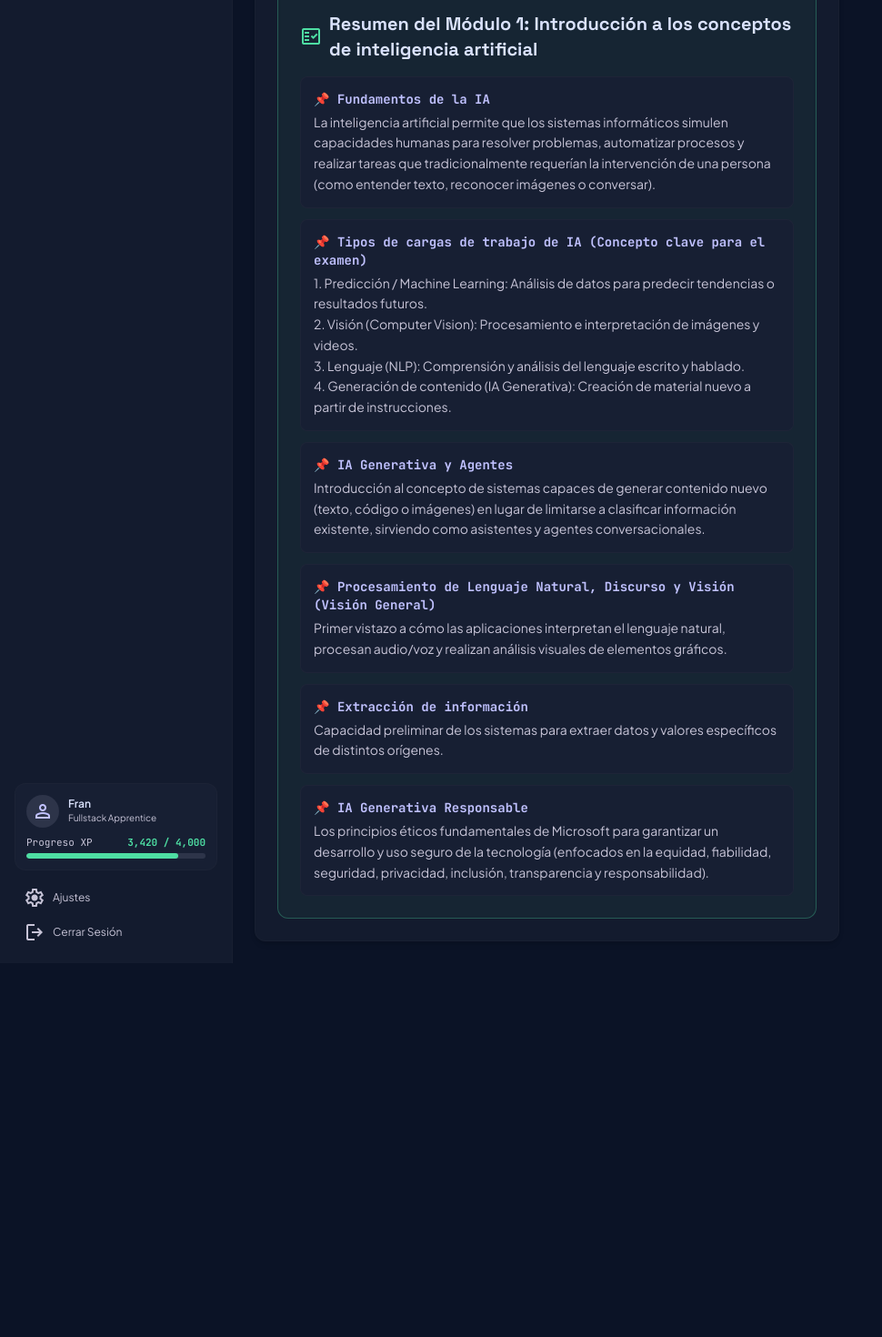
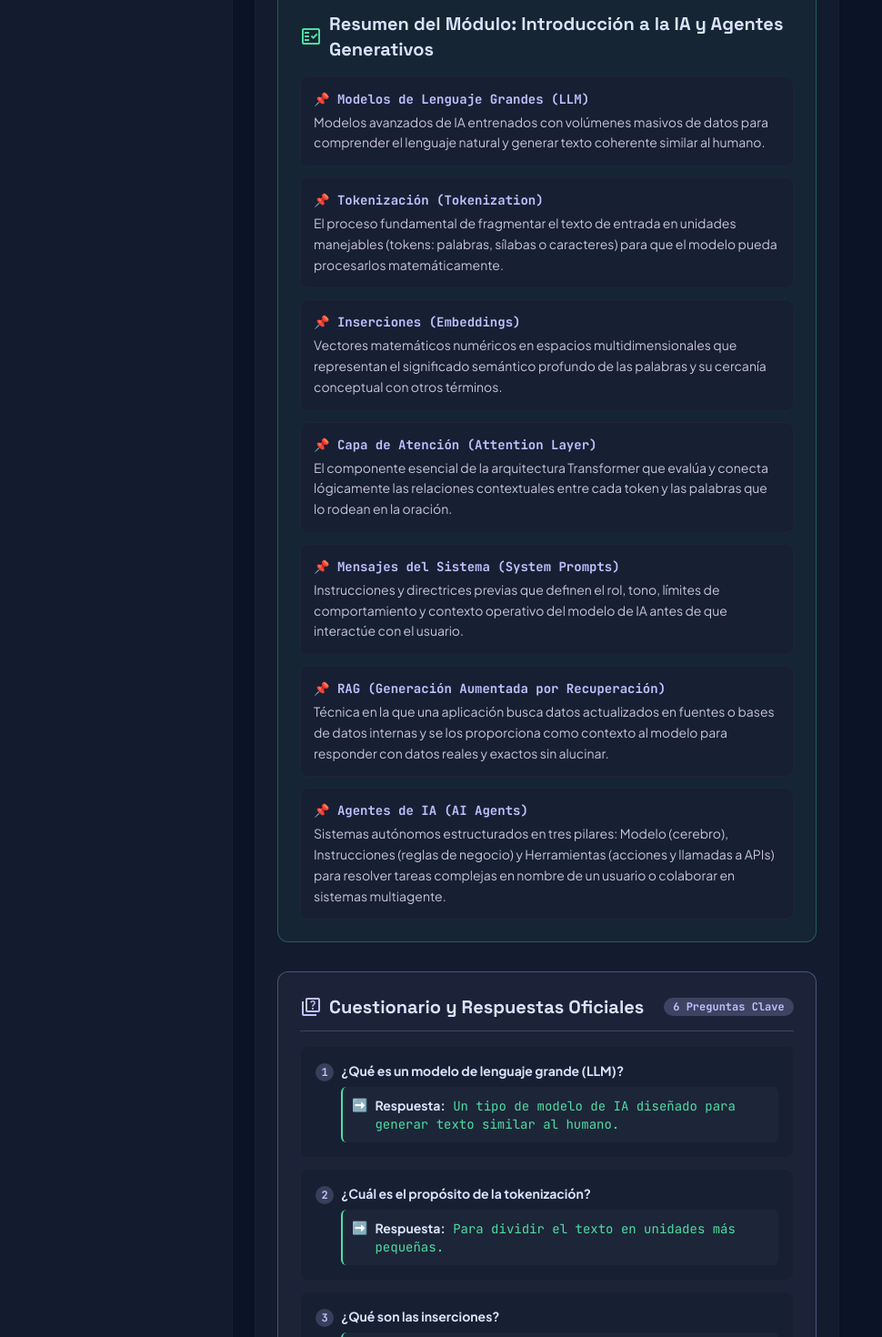
Before and after one commit to francoogb/devlearn, a Next.js app: page /ai-901 in a window 1280 px wide. Shown: the part 2840-4310 px from the top of the page at 91% size, without its empty margins (0-970 px from the left). Before the commit the page ends 3899 px from the top, so only its background shows below. Built offline with nearby package versions, Linux system fonts and the light colour scheme.

Commit message:
feat(ai-901): integrar resumen oficial de LLMs, agentes generativos y cuestionario con respuestas clave

```diff
--- a/src/app/ai-901/page.tsx
+++ b/src/app/ai-901/page.tsx
@@ -19,6 +19,7 @@ import {
   nextCourseUnit,
   module1Info,
   module1Summary,
+  module1QuizQA,
   videoResources,
 } from "@/content/ai901";
 import { sectionProgressById } from "@/lib/progress";
@@ -289,6 +290,47 @@ export default function AI901Page() {
                 ))}
               </div>
             </div>
+
+            {/* Cuestionario y Respuestas Oficiales del Módulo */}
+            <div className="mt-2 flex flex-col gap-4 rounded-xl border border-primary/30 bg-primary/5 p-5 sm:p-6 shadow-inner">
+              <div className="flex items-center justify-between border-b border-primary/20 pb-3">
+                <div className="flex items-center gap-2">
+                  <span className="material-symbols-outlined text-[24px] text-primary">
+                    quiz
+                  </span>
+                  <h3 className="font-display text-lg sm:text-xl font-bold text-on-surface">
+                    Cuestionario y Respuestas Oficiales
+                  </h3>
+                </div>
+                <span className="rounded-full bg-primary/20 px-2.5 py-0.5 font-mono text-xs font-bold text-primary">
+                  {module1QuizQA.length} Preguntas Clave
+                </span>
+              </div>
+
+              <div className="flex flex-col gap-3">
+                {module1QuizQA.map((qa) => (
+                  <div
+                    key={qa.id}
+                    className="flex flex-col gap-1.5 rounded-lg bg-surface-container p-4 border border-outline-variant/15"
+                  >
+                    <div className="flex items-start gap-2">
+                      <span className="flex h-5 w-5 items-center justify-center rounded-full bg-primary/20 font-mono text-xs font-bold text-primary shrink-0 mt-0.5">
+                        {qa.id}
+                      </span>
+                      <span className="text-xs sm:text-sm font-bold text-on-surface">
+                        {qa.question}
+                      </span>
+                    </div>
+                    <div className="ml-7 flex items-start gap-2 rounded-md bg-surface-container-high/60 p-2.5 text-xs sm:text-sm text-secondary font-mono border-l-2 border-secondary">
+                      <span>➡️</span>
+                      <span>
+                        <strong className="text-on-surface font-sans">Respuesta:</strong> {qa.answer}
+                      </span>
+                    </div>
+                  </div>
+                ))}
+              </div>
+            </div>
           </div>
         )}
       </section>
--- a/src/content/ai901.ts
+++ b/src/content/ai901.ts
@@ -306,41 +306,87 @@ export const courseUnits: CourseUnit[] = [
   },
 ];
 
-// Resumen del Módulo 1 según especificación
+// Resumen del Módulo 1 según especificación oficial completada
 export const module1Summary = {
-  title: "Resumen del Módulo 1: Introducción a los conceptos de inteligencia artificial",
+  title: "Resumen del Módulo: Introducción a la IA y Agentes Generativos",
   sections: [
     {
-      title: "Fundamentos de la IA",
+      title: "Modelos de Lenguaje Grandes (LLM)",
       content:
-        "La inteligencia artificial permite que los sistemas informáticos simulen capacidades humanas para resolver problemas, automatizar procesos y realizar tareas que tradicionalmente requerían la intervención de una persona (como entender texto, reconocer imágenes o conversar).",
+        "Modelos avanzados de IA entrenados con volúmenes masivos de datos para comprender el lenguaje natural y generar texto coherente similar al humano.",
     },
     {
-      title: "Tipos de cargas de trabajo de IA (Concepto clave para el examen)",
+      title: "Tokenización (Tokenization)",
       content:
-        "1. Predicción / Machine Learning: Análisis de datos para predecir tendencias o resultados futuros.\n2. Visión (Computer Vision): Procesamiento e interpretación de imágenes y videos.\n3. Lenguaje (NLP): Comprensión y análisis del lenguaje escrito y hablado.\n4. Generación de contenido (IA Generativa): Creación de material nuevo a partir de instrucciones.",
+        "El proceso fundamental de fragmentar el texto de entrada en unidades manejables (tokens: palabras, sílabas o caracteres) para que el modelo pueda procesarlos matemáticamente.",
     },
     {
-      title: "IA Generativa y Agentes",
+      title: "Inserciones (Embeddings)",
       content:
-        "Introducción al concepto de sistemas capaces de generar contenido nuevo (texto, código o imágenes) en lugar de limitarse a clasificar información existente, sirviendo como asistentes y agentes conversacionales.",
+        "Vectores matemáticos numéricos en espacios multidimensionales que representan el significado semántico profundo de las palabras y su cercanía conceptual con otros términos.",
     },
     {
-      title: "Procesamiento de Lenguaje Natural, Discurso y Visión (Visión General)",
+      title: "Capa de Atención (Attention Layer)",
       content:
-        "Primer vistazo a cómo las aplicaciones interpretan el lenguaje natural, procesan audio/voz y realizan análisis visuales de elementos gráficos.",
+        "El componente esencial de la arquitectura Transformer que evalúa y conecta lógicamente las relaciones contextuales entre cada token y las palabras que lo rodean en la oración.",
     },
     {
-      title: "Extracción de información",
+      title: "Mensajes del Sistema (System Prompts)",
       content:
-        "Capacidad preliminar de los sistemas para extraer datos y valores específicos de distintos orígenes.",
+        "Instrucciones y directrices previas que definen el rol, tono, límites de comportamiento y contexto operativo del modelo de IA antes de que interactúe con el usuario.",
     },
     {
-      title: "IA Generativa Responsable",
+      title: "RAG (Generación Aumentada por Recuperación)",
       content:
-        "Los principios éticos fundamentales de Microsoft para garantizar un desarrollo y uso seguro de la tecnología (enfocados en la equidad, fiabilidad, seguridad, privacidad, inclusión, transparencia y responsabilidad).",
+        "Técnica en la que una aplicación busca datos actualizados en fuentes o bases de datos internas y se los proporciona como contexto al modelo para responder con datos reales y exactos sin alucinar.",
+    },
+    {
+      title: "Agentes de IA (AI Agents)",
+      content:
+        "Sistemas autónomos estructurados en tres pilares: Modelo (cerebro), Instrucciones (reglas de negocio) y Herramientas (acciones y llamadas a APIs) para resolver tareas complejas en nombre de un usuario o colaborar en sistemas multiagente.",
     },
   ],
 };
 
+// Cuestionario y Respuestas Oficiales completadas del Módulo
+export interface QuizQA {
+  id: number;
+  question: string;
+  answer: string;
+}
+
+export const module1QuizQA: QuizQA[] = [
+  {
+    id: 1,
+    question: "¿Qué es un modelo de lenguaje grande (LLM)?",
+    answer: "Un tipo de modelo de IA diseñado para generar texto similar al humano.",
+  },
+  {
+    id: 2,
+    question: "¿Cuál es el propósito de la tokenización?",
+    answer: "Para dividir el texto en unidades más pequeñas.",
+  },
+  {
+    id: 3,
+    question: "¿Qué son las inserciones?",
+    answer:
+      "Representaciones basadas en vectores de tokens que capturan su significado semántico.",
+  },
+  {
+    id: 4,
+    question: "¿Qué hace una capa de atención en un modelo de transformador?",
+    answer: "Examina las relaciones entre cada token y los tokens alrededor de él.",
+  },
+  {
+    id: 5,
+    question: "¿Cuál es el propósito de un aviso del sistema?",
+    answer: "Para proporcionar contexto e instrucciones al modelo de IA.",
+  },
+  {
+    id: 6,
+    question: "¿Qué es un agente en el contexto de la inteligencia artificial?",
+    answer: "Un sistema de inteligencia artificial que puede realizar tareas en nombre de un usuario.",
+  },
+];
+
 export const nextCourseUnit = "Módulo 2: Exploración de la visión por computadora y Azure Foundry";
```
